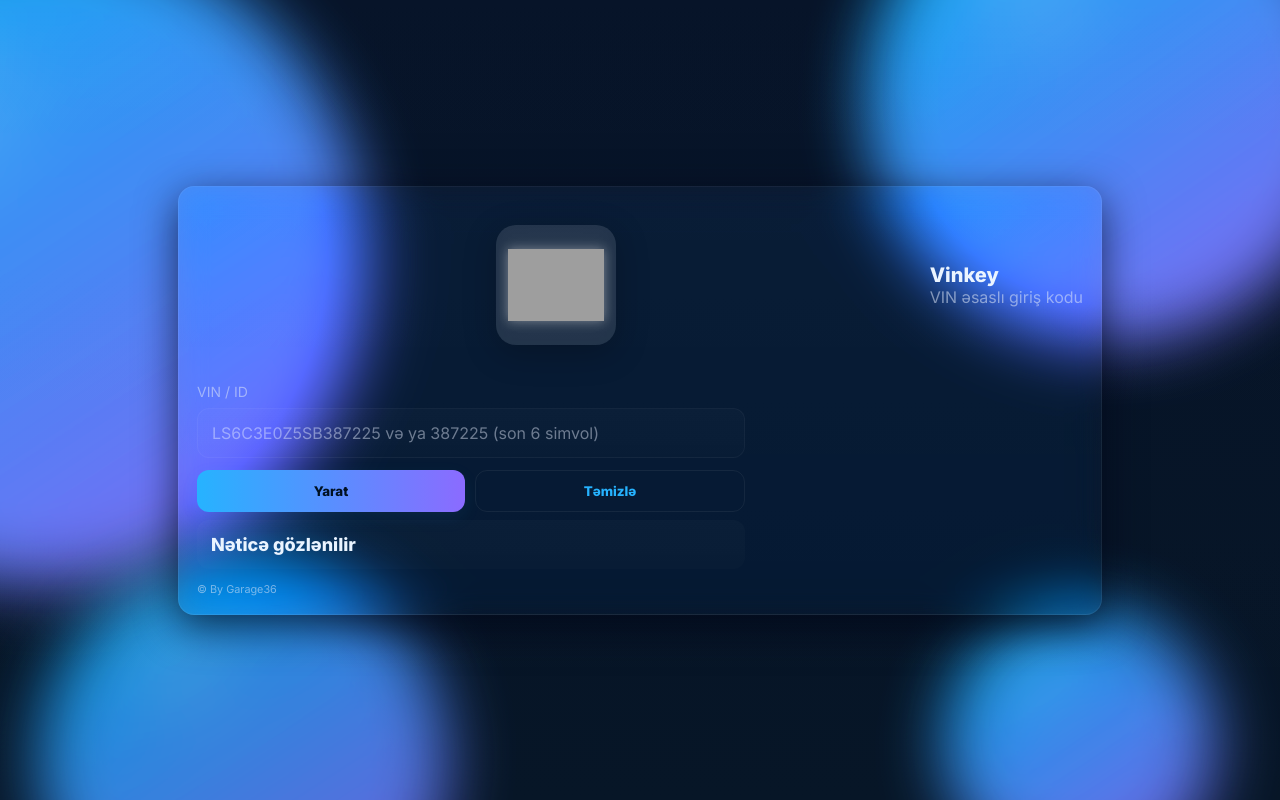
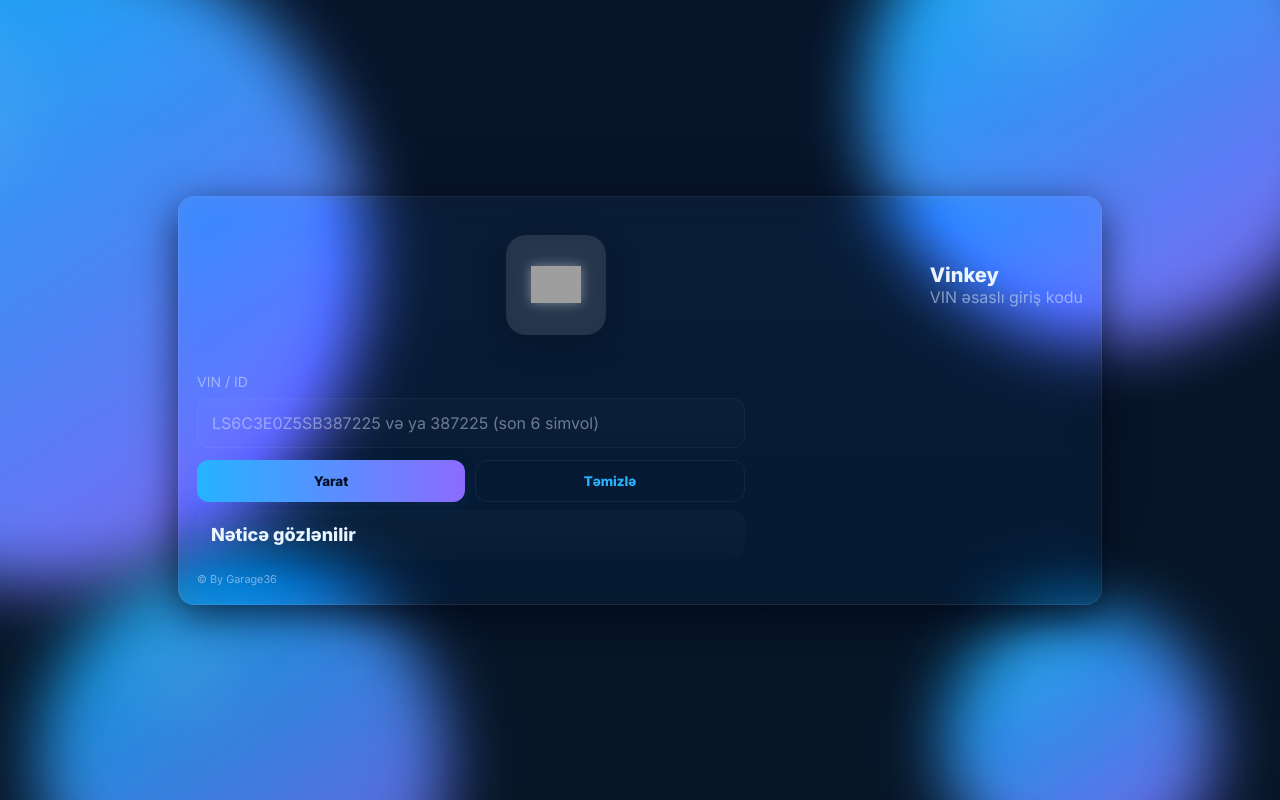
Before and after one commit to FaridAlieff/vinkey, a website: page public/index.html in a window 1280 px wide. Drawn offline with Linux system fonts and the light colour scheme; no server answers; grey boxes are pictures that could not be loaded.

Commit message:
Resize logo-glass dimensions and image width

```diff
--- a/public/style.css
+++ b/public/style.css
@@ -142,8 +142,8 @@ body {
 .visually-hidden{ position:absolute; width:1px; height:1px; padding:0; margin:-1px; overflow:hidden; clip:rect(0 0 0 0); border:0; }
 .logo-glass {
   position: relative;
-  width: 120px;
-  height: 120px;
+  width: 100px;
+  height: 100px;
   border-radius: 20px;
   backdrop-filter: blur(12px) saturate(180%);
   -webkit-backdrop-filter: blur(12px) saturate(180%);
@@ -159,7 +159,7 @@ body {
   transform: scale(1.05);
 }
 .logo-glass img {
-  width: 80%;
+  width: 50%;
   height: auto;
   filter: drop-shadow(0 0 6px rgba(255,255,255,0.4));
 }
```
